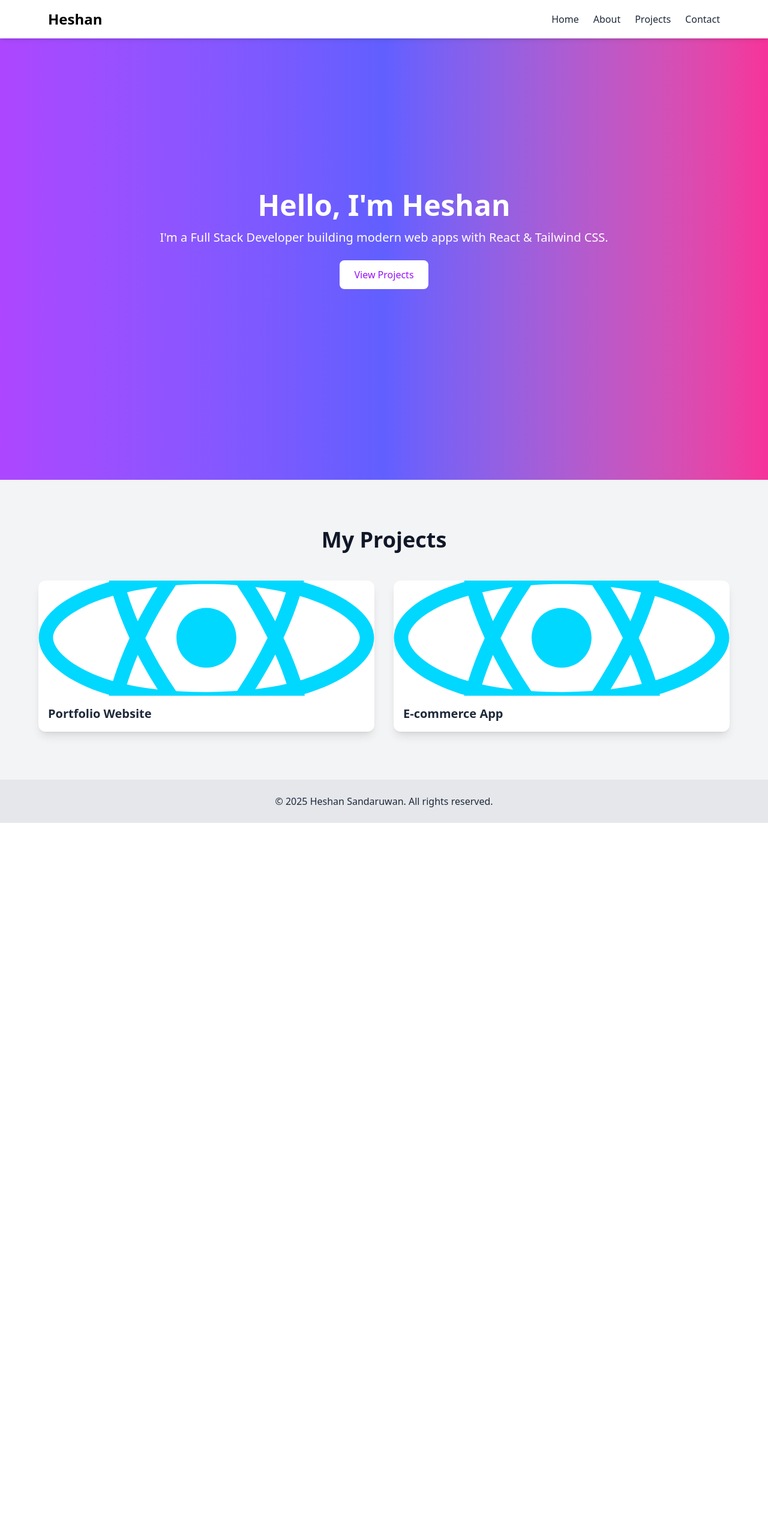
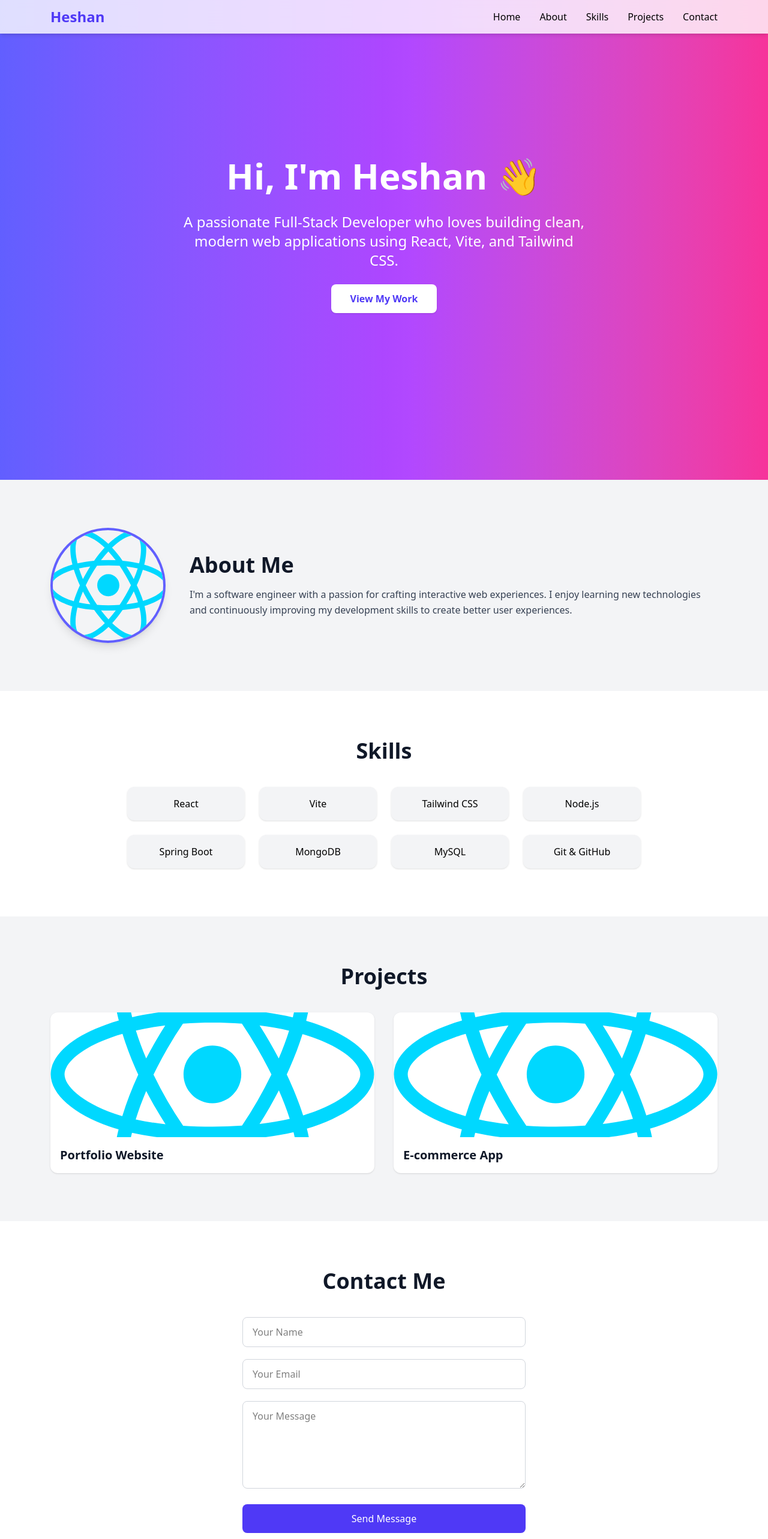
Before and after one commit to heshsandaru/my-react-portfolio, a React (Vite) app: page / in a window 1280 px wide. Shown: the top 2566 px of the page at 60% size. Before the commit the page ends 1372 px from the top, so only its background shows below. Built offline with nearby package versions, Linux system fonts and the light colour scheme.

Commit message:
update the ui and add the components

```diff
--- a/src/App.jsx
+++ b/src/App.jsx
@@ -1,15 +1,22 @@
 import React from "react";
 import Navbar from "./components/Navbar";
 import Hero from "./components/Hero";
+import About from "./components/About";
+import Skills from "./components/Skills";
 import Projects from "./components/Projects";
+import Contact from "./components/Contact";
 import Footer from "./components/Footer";
+import "./index.css";
 
 export default function App() {
   return (
-    <div className="dark:bg-gray-900">
+    <div className="dark:bg-gray-900 dark:text-gray-200 transition-colors duration-300">
       <Navbar />
       <Hero />
+      <About />
+      <Skills />
       <Projects />
+      <Contact />
       <Footer />
     </div>
   );
--- a/src/components/About.jsx
+++ b/src/components/About.jsx
@@ -0,0 +1,24 @@
+import React from "react";
+import profile from "./../assets/react.svg";
+
+export default function About() {
+  return (
+    <section id="about" className="py-20 bg-gray-100 dark:bg-gray-800">
+      <div className="max-w-6xl mx-auto flex flex-col md:flex-row items-center gap-10 px-5">
+        <img
+          src={profile}
+          alt="Profile"
+          className="w-48 h-48 rounded-full object-cover shadow-lg border-4 border-indigo-500"
+        />
+        <div>
+          <h2 className="text-4xl font-bold mb-4 text-gray-900 dark:text-white">About Me</h2>
+          <p className="text-gray-700 dark:text-gray-300 leading-relaxed">
+            I'm a software engineer with a passion for crafting interactive web
+            experiences. I enjoy learning new technologies and continuously
+            improving my development skills to create better user experiences.
+          </p>
+        </div>
+      </div>
+    </section>
+  );
+}
--- /dev/null
+++ b/src/components/Contact.jsx
@@ -0,0 +1,34 @@
+import React from "react";
+
+export default function Contact() {
+  return (
+    <section id="contact" className="py-20 bg-white dark:bg-gray-900">
+      <h2 className="text-4xl font-bold text-center mb-10 text-gray-900 dark:text-white">
+        Contact Me
+      </h2>
+      <form className="max-w-lg mx-auto space-y-5 px-5">
+        <input
+          type="text"
+          placeholder="Your Name"
+          className="w-full px-4 py-3 rounded-lg border border-gray-300 dark:border-gray-700 dark:bg-gray-800 focus:outline-none"
+        />
+        <input
+          type="email"
+          placeholder="Your Email"
+          className="w-full px-4 py-3 rounded-lg border border-gray-300 dark:border-gray-700 dark:bg-gray-800 focus:outline-none"
+        />
+        <textarea
+          rows="5"
+          placeholder="Your Message"
+          className="w-full px-4 py-3 rounded-lg border border-gray-300 dark:border-gray-700 dark:bg-gray-800 focus:outline-none"
+        ></textarea>
+        <button
+          type="submit"
+          className="w-full py-3 bg-indigo-600 text-white font-medium rounded-lg hover:bg-indigo-700 transition"
+        >
+          Send Message
+        </button>
+      </form>
+    </section>
+  );
+}
--- a/src/components/Footer.jsx
+++ b/src/components/Footer.jsx
@@ -2,8 +2,8 @@ import React from "react";
 
 export default function Footer() {
   return (
-    <footer className="py-6 bg-gray-200 dark:bg-gray-900 text-center text-gray-800 dark:text-gray-200">
-      &copy; {new Date().getFullYear()} Heshan Sandaruwan. All rights reserved.
+    <footer className="py-6 text-center bg-gray-200 dark:bg-gray-800 text-gray-800 dark:text-gray-300">
+      © {new Date().getFullYear()} Heshan Sandaruwan | Built with React + Tailwind CSS 💻
     </footer>
   );
 }
--- a/src/components/Hero.jsx
+++ b/src/components/Hero.jsx
@@ -2,10 +2,23 @@ import React from "react";
 
 export default function Hero() {
   return (
-    <section id="home" className="min-h-screen flex flex-col justify-center items-center bg-gradient-to-r from-purple-500 via-indigo-500 to-pink-500 text-white text-center">
-      <h1 className="text-5xl font-bold mb-4">Hello, I'm Heshan</h1>
-      <p className="text-xl mb-6">I'm a Full Stack Developer building modern web apps with React & Tailwind CSS.</p>
-      <a href="#projects" className="px-6 py-3 bg-white text-purple-600 rounded-lg font-medium hover:bg-gray-100 transition">View Projects</a>
+    <section
+      id="home"
+      className="min-h-screen flex flex-col justify-center items-center bg-gradient-to-r from-indigo-500 via-purple-500 to-pink-500 text-white text-center"
+    >
+      <h1 className="text-5xl md:text-6xl font-bold mb-4 animate-bounce">
+        Hi, I'm Heshan 👋
+      </h1>
+      <p className="text-lg md:text-2xl mb-6 max-w-2xl">
+        A passionate Full-Stack Developer who loves building clean, modern web
+        applications using React, Vite, and Tailwind CSS.
+      </p>
+      <a
+        href="#projects"
+        className="px-8 py-3 bg-white text-indigo-600 font-semibold rounded-lg shadow hover:bg-gray-100 transition"
+      >
+        View My Work
+      </a>
     </section>
   );
 }
--- a/src/components/Navbar.jsx
+++ b/src/components/Navbar.jsx
@@ -1,17 +1,40 @@
-import React from "react";
+import React, { useState } from "react";
 
 export default function Navbar() {
+  const [menuOpen, setMenuOpen] = useState(false);
+
   return (
-    <nav className="fixed w-full bg-white shadow-md dark:bg-gray-900 z-50">
-      <div className="max-w-6xl mx-auto px-4 py-4 flex justify-between items-center">
-        <h1 className="text-2xl font-bold text-primary">Heshan</h1>
-        <ul className="flex space-x-6 text-gray-800 dark:text-gray-200">
-          <li><a href="#home" className="hover:text-primary transition">Home</a></li>
-          <li><a href="#about" className="hover:text-primary transition">About</a></li>
-          <li><a href="#projects" className="hover:text-primary transition">Projects</a></li>
-          <li><a href="#contact" className="hover:text-primary transition">Contact</a></li>
-        </ul>
+    <nav className="fixed w-full bg-white/80 backdrop-blur-md dark:bg-gray-900/80 shadow-md z-50">
+      <div className="max-w-6xl mx-auto px-5 py-3 flex justify-between items-center">
+        <h1 className="text-2xl font-bold text-indigo-600">Heshan</h1>
+        <div className="hidden md:flex space-x-8 font-medium">
+          {["Home", "About", "Skills", "Projects", "Contact"].map((item) => (
+            <a key={item} href={`#${item.toLowerCase()}`} className="hover:text-indigo-600 transition">
+              {item}
+            </a>
+          ))}
+        </div>
+        <button
+          onClick={() => setMenuOpen(!menuOpen)}
+          className="md:hidden text-2xl focus:outline-none"
+        >
+          ☰
+        </button>
       </div>
+      {menuOpen && (
+        <div className="md:hidden bg-white dark:bg-gray-800 px-5 py-3 space-y-2">
+          {["Home", "About", "Skills", "Projects", "Contact"].map((item) => (
+            <a
+              key={item}
+              href={`#${item.toLowerCase()}`}
+              className="block hover:text-indigo-500"
+              onClick={() => setMenuOpen(false)}
+            >
+              {item}
+            </a>
+          ))}
+        </div>
+      )}
     </nav>
   );
 }
--- a/src/components/Projects.jsx
+++ b/src/components/Projects.jsx
@@ -1,21 +1,30 @@
 import React from "react";
 import project1 from "./../assets/react.svg";
+import project2 from "./../assets/react.svg";
 
 export default function Projects() {
   const projects = [
     { id: 1, title: "Portfolio Website", img: project1, link: "#" },
-    { id: 2, title: "E-commerce App", img: project1, link: "#" },
+    { id: 2, title: "E-commerce App", img: project2, link: "#" },
   ];
 
   return (
     <section id="projects" className="py-20 bg-gray-100 dark:bg-gray-800">
-      <h2 className="text-4xl font-bold text-center mb-12 text-gray-900 dark:text-white">My Projects</h2>
-      <div className="max-w-6xl mx-auto grid grid-cols-1 md:grid-cols-2 gap-8">
+      <h2 className="text-4xl font-bold text-center mb-10 text-gray-900 dark:text-white">
+        Projects
+      </h2>
+      <div className="max-w-6xl mx-auto grid grid-cols-1 sm:grid-cols-2 gap-8 px-5">
         {projects.map((p) => (
-          <a href={p.link} key={p.id} className="bg-white dark:bg-gray-900 rounded-xl shadow-lg overflow-hidden transform hover:scale-105 transition">
-            <img src={p.img} alt={p.title} className="w-full h-48 object-cover"/>
+          <a
+            key={p.id}
+            href={p.link}
+            className="bg-white dark:bg-gray-900 rounded-xl shadow hover:scale-105 transition transform overflow-hidden"
+          >
+            <img src={p.img} alt={p.title} className="w-full h-52 object-cover" />
             <div className="p-4">
-              <h3 className="text-xl font-semibold text-gray-800 dark:text-white">{p.title}</h3>
+              <h3 className="text-xl font-semibold text-gray-900 dark:text-white">
+                {p.title}
+              </h3>
             </div>
           </a>
         ))}
--- /dev/null
+++ b/src/components/Skills.jsx
@@ -0,0 +1,32 @@
+import React from "react";
+
+export default function Skills() {
+  const skills = [
+    "React",
+    "Vite",
+    "Tailwind CSS",
+    "Node.js",
+    "Spring Boot",
+    "MongoDB",
+    "MySQL",
+    "Git & GitHub",
+  ];
+
+  return (
+    <section id="skills" className="py-20 bg-white dark:bg-gray-900">
+      <h2 className="text-4xl font-bold text-center mb-10 text-gray-900 dark:text-white">
+        Skills
+      </h2>
+      <div className="max-w-4xl mx-auto grid grid-cols-2 sm:grid-cols-3 md:grid-cols-4 gap-6 px-5">
+        {skills.map((skill) => (
+          <div
+            key={skill}
+            className="p-4 text-center bg-gray-100 dark:bg-gray-800 rounded-xl shadow hover:scale-105 transition-transform"
+          >
+            {skill}
+          </div>
+        ))}
+      </div>
+    </section>
+  );
+}
```
